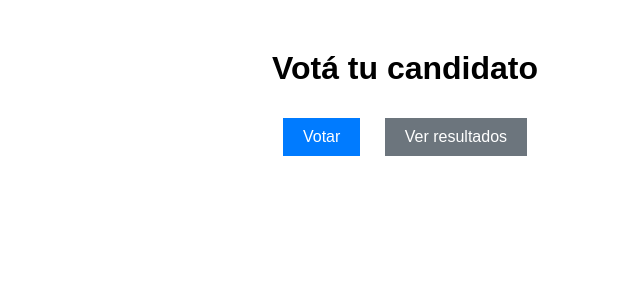
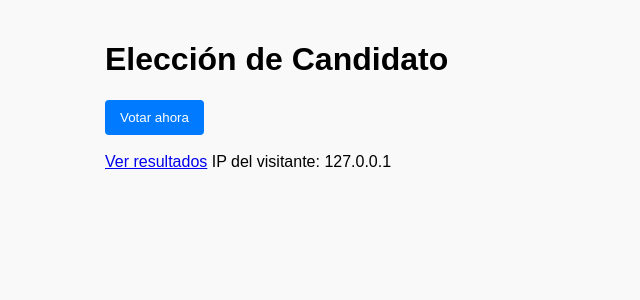
Before and after one commit to juanpabloruiz/votoya, a PHP site: page / in a window 1280 px wide. Shown: the top 300 px of the page, without its empty margins (235-875 px from the left). Run offline with PHP 8.4, Linux system fonts and the light colour scheme.

Commit message:
Hermoso está quedando

```diff
--- a/estilos.css
+++ b/estilos.css
@@ -1,16 +1,17 @@
 body {
-    font-family: sans-serif;
-    text-align: center;
-    margin: 50px;
+    font-family: Arial, sans-serif;
+    max-width: 600px;
+    margin: auto;
+    padding: 20px;
+    background: #f9f9f9;
 }
-.boton {
-    background: #007BFF;
+form {
+    margin-top: 20px;
+}
+button {
+    padding: 10px 15px;
+    background-color: #007bff;
     color: white;
-    padding: 10px 20px;
-    margin: 10px;
-    text-decoration: none;
-    display: inline-block;
+    border: none;
+    border-radius: 4px;
 }
-.boton.secundario {
-    background: #6c757d;
-}
--- a/index.php
+++ b/index.php
@@ -1,12 +1,30 @@
 <!DOCTYPE html>
-<html>
+<html lang="es">
 <head>
+    <meta charset="UTF-8">
     <title>Votación</title>
     <link rel="stylesheet" href="estilos.css">
 </head>
 <body>
-    <h1>Votá tu candidato</h1>
-    <a href="votar.php" class="boton">Votar</a>
-    <a href="resultados.php" class="boton secundario">Ver resultados</a>
+    <h1>Elección de Candidato</h1>
+    <form action="votar.php" method="get">
+        <button type="submit">Votar ahora</button>
+    </form>
+    <br>
+    <a href="resultados.php">Ver resultados</a>
 </body>
 </html>
+<?php
+function obtener_ip_real() {
+    if (!empty($_SERVER['HTTP_CLIENT_IP'])) {
+        return $_SERVER['HTTP_CLIENT_IP'];
+    } elseif (!empty($_SERVER['HTTP_X_FORWARDED_FOR'])) {
+        // Puede haber varias IP separadas por coma
+        return explode(',', $_SERVER['HTTP_X_FORWARDED_FOR'])[0];
+    } else {
+        return $_SERVER['REMOTE_ADDR'];
+    }
+}
+
+echo "IP del visitante: " . obtener_ip_real();
+?>
--- a/votos.sql
+++ b/votos.sql
@@ -1,6 +1,6 @@
 CREATE TABLE votos (
     id INT AUTO_INCREMENT PRIMARY KEY,
-    candidato VARCHAR(255),
-    ip VARCHAR(45),
-    fecha DATETIME
+    candidato VARCHAR(50) NOT NULL,
+    ip VARCHAR(45) NOT NULL,
+    fecha DATETIME NOT NULL
 );
```
Also changed, not shown: procesar.php (+34 -9 lines), resultados.php (+9 -18 lines), votar.php (+8 -19 lines).
